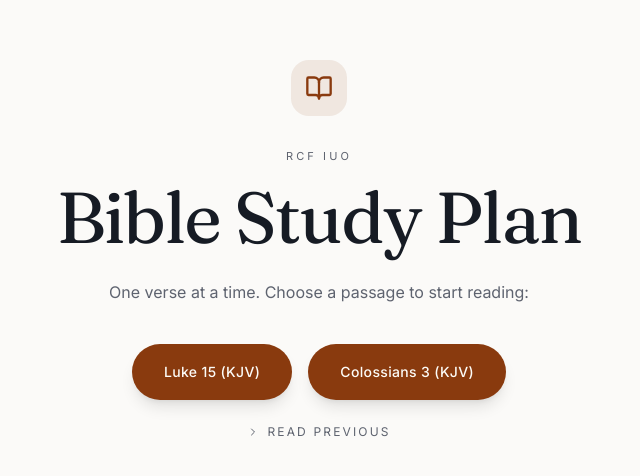
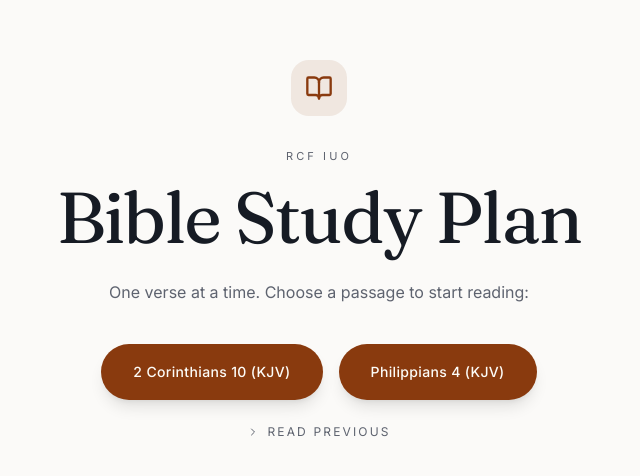
Before and after one commit to devabraham001-eng/rcf-iuo-bible-site-, a React (Vite) app: page / in a window 1280 px wide. Shown: the part 150-626 px from the top of the page, without its empty margins (321-961 px from the left). Built offline with nearby package versions, Linux system fonts and the light colour scheme.

Commit message:
Update today's scripture to 2 Corinthians 10 and Philippians 4 (KJV), move Luke 15 and Colossians 3 to previous

```diff
--- a/src/routes/index.tsx
+++ b/src/routes/index.tsx
@@ -18,6 +18,57 @@ type Theme = "light" | "sepia" | "dark";
 type PassageData = { reference: string; verses: Verse[] };
 
 const PASSAGES: PassageData[] = [
+  {
+    reference: "2 Corinthians 10 (KJV)",
+    verses: [
+      { book: "2 Corinthians", chapter: 10, verse: 1, text: "Now I Paul myself beseech you by the meekness and gentleness of Christ, who in presence am base among you, but being absent am bold toward you:" },
+      { book: "2 Corinthians", chapter: 10, verse: 2, text: "But I beseech you, that I may not be bold when I am present with that confidence, wherewith I think to be bold against some, which think of us as if we walked according to the flesh." },
+      { book: "2 Corinthians", chapter: 10, verse: 3, text: "For though we walk in the flesh, we do not war after the flesh:" },
+      { book: "2 Corinthians", chapter: 10, verse: 4, text: "(For the weapons of our warfare are not carnal, but mighty through God to the pulling down of strong holds;)" },
+      { book: "2 Corinthians", chapter: 10, verse: 5, text: "Casting down imaginations, and every high thing that exalteth itself against the knowledge of God, and bringing into captivity every thought to the obedience of Christ;" },
+      { book: "2 Corinthians", chapter: 10, verse: 6, text: "And having in a readiness to revenge all disobedience, when your obedience is fulfilled." },
+      { book: "2 Corinthians", chapter: 10, verse: 7, text: "Do ye look on things after the outward appearance? If any man trust to himself that he is Christ's, let him of himself think this again, that, as he is Christ's, even so are we Christ's." },
+      { book: "2 Corinthians", chapter: 10, verse: 8, text: "For though I should boast somewhat more of our authority, which the Lord hath given us for edification, and not for your destruction, I should not be ashamed:" },
+      { book: "2 Corinthians", chapter: 10, verse: 9, text: "That I may not seem as if I would terrify you by letters." },
+      { book: "2 Corinthians", chapter: 10, verse: 10, text: "For his letters, say they, are weighty and powerful; but his bodily presence is weak, and his speech contemptible." },
+      { book: "2 Corinthians", chapter: 10, verse: 11, text: "Let such an one think this, that, such as we are in word by letters when we are absent, such will we be also in deed when we are present." },
+      { book: "2 Corinthians", chapter: 10, verse: 12, text: "For we dare not make ourselves of the number, or compare ourselves with some that commend themselves: but they measuring themselves by themselves, and comparing themselves among themselves, are not wise." },
+      { book: "2 Corinthians", chapter: 10, verse: 13, text: "But we will not boast of things without our measure, but according to the measure of the rule which God hath distributed to us, a measure to reach even unto you." },
+      { book: "2 Corinthians", chapter: 10, verse: 14, text: "For we stretch not ourselves beyond our measure, as though we reached not unto you: for we are come as far as to you also in preaching the gospel of Christ:" },
+      { book: "2 Corinthians", chapter: 10, verse: 15, text: "Not boasting of things without our measure, that is, of other men's labours; but having hope, when your faith is increased, that we shall be enlarged by you according to our rule abundantly," },
+      { book: "2 Corinthians", chapter: 10, verse: 16, text: "To preach the gospel in the regions beyond you, and not to boast in another man's line of things made ready to our hand." },
+      { book: "2 Corinthians", chapter: 10, verse: 17, text: "But he that glorieth, let him glory in the Lord." },
+      { book: "2 Corinthians", chapter: 10, verse: 18, text: "For not he that commendeth himself is approved, but whom the Lord commendeth." },
+    ],
+  },
+  {
+    reference: "Philippians 4 (KJV)",
+    verses: [
+      { book: "Philippians", chapter: 4, verse: 1, text: "Therefore, my brethren dearly beloved and longed for, my joy and crown, so stand fast in the Lord, my dearly beloved." },
+      { book: "Philippians", chapter: 4, verse: 2, text: "I beseech Euodias, and beseech Syntyche, that they be of the same mind in the Lord." },
+      { book: "Philippians", chapter: 4, verse: 3, text: "And I intreat thee also, true yokefellow, help those women which laboured with me in the gospel, with Clement also, and with other my fellowlabourers, whose names are in the book of life." },
+      { book: "Philippians", chapter: 4, verse: 4, text: "Rejoice in the Lord alway: and again I say, Rejoice." },
+      { book: "Philippians", chapter: 4, verse: 5, text: "Let your moderation be known unto all men. The Lord is at hand." },
+      { book: "Philippians", chapter: 4, verse: 6, text: "Be careful for nothing; but in every thing by prayer and supplication with thanksgiving let your requests be made known unto God." },
+      { book: "Philippians", chapter: 4, verse: 7, text: "And the peace of God, which passeth all understanding, shall keep your hearts and minds through Christ Jesus." },
+      { book: "Philippians", chapter: 4, verse: 8, text: "Finally, brethren, whatsoever things are true, whatsoever things are honest, whatsoever things are just, whatsoever things are pure, whatsoever things are lovely, whatsoever things are of good report; if there be any virtue, and if there be any praise, think on these things." },
+      { book: "Philippians", chapter: 4, verse: 9, text: "Those things, which ye have both learned, and received, and heard, and seen in me, do: and the God of peace shall be with you." },
+      { book: "Philippians", chapter: 4, verse: 10, text: "But I rejoiced in the Lord greatly, that now at the last your care of me hath flourished again; wherein ye were also careful, but ye lacked opportunity." },
+      { book: "Philippians", chapter: 4, verse: 11, text: "Not that I speak in respect of want: for I have learned, in whatsoever state I am, therewith to be content." },
+      { book: "Philippians", chapter: 4, verse: 12, text: "I know both how to be abased, and I know how to abound: every where and in all things I am instructed both to be full and to be hungry, both to abound and to suffer need." },
+      { book: "Philippians", chapter: 4, verse: 13, text: "I can do all things through Christ which strengtheneth me." },
+      { book: "Philippians", chapter: 4, verse: 14, text: "Notwithstanding ye have well done, that ye did communicate with my affliction." },
+      { book: "Philippians", chapter: 4, verse: 15, text: "Now ye Philippians know also, that in the beginning of the gospel, when I departed from Macedonia, no church communicated with me as concerning giving and receiving, but ye only." },
+      { book: "Philippians", chapter: 4, verse: 16, text: "For even in Thessalonica ye sent once and again unto my necessity." },
+      { book: "Philippians", chapter: 4, verse: 17, text: "Not because I desire a gift: but I desire fruit that may abound to your account." },
+      { book: "Philippians", chapter: 4, verse: 18, text: "But I have all, and abound: I am full, having received of Epaphroditus the things which were sent from you, an odour of a sweet smell, a sacrifice acceptable, wellpleasing to God." },
+      { book: "Philippians", chapter: 4, verse: 19, text: "But my God shall supply all your need according to his riches in glory by Christ Jesus." },
+      { book: "Philippians", chapter: 4, verse: 20, text: "Now unto God and our Father be glory for ever and ever. Amen." },
+      { book: "Philippians", chapter: 4, verse: 21, text: "Salute every saint in Christ Jesus. The brethren which are with me greet you." },
+      { book: "Philippians", chapter: 4, verse: 22, text: "All the saints salute you, chiefly they that are of Caesar's household." },
+      { book: "Philippians", chapter: 4, verse: 23, text: "The grace of our Lord Jesus Christ be with you all. Amen." },
+    ],
+  },
   {
     reference: "Luke 15 (KJV)",
     verses: [
```
